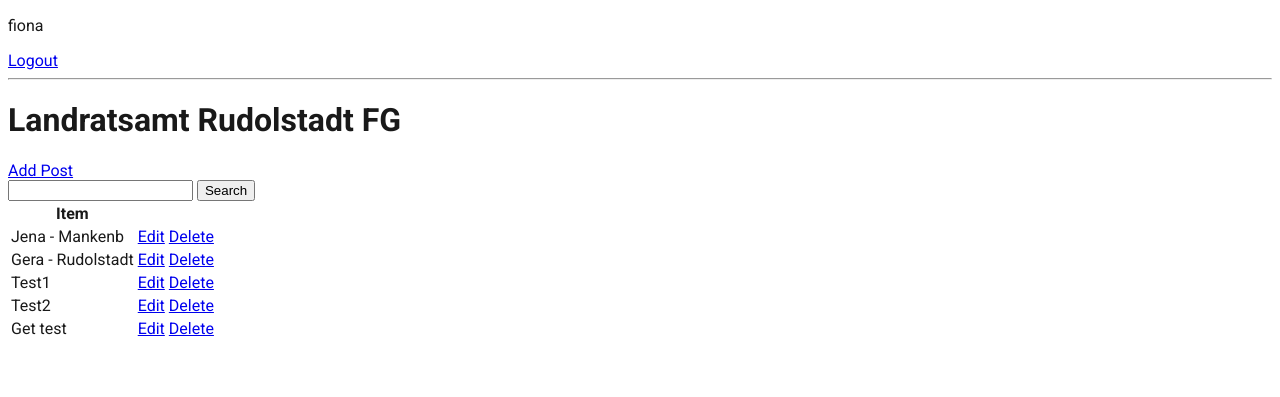
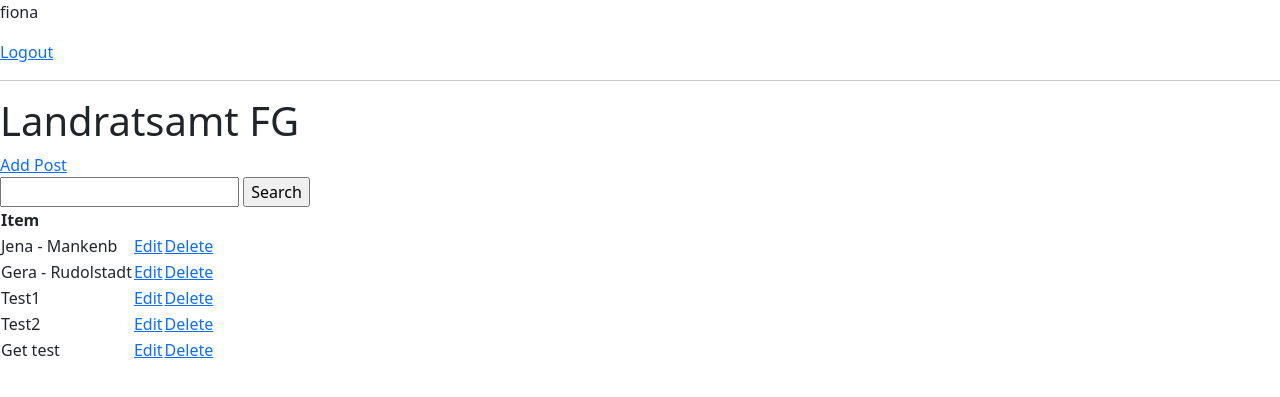
Before and after one commit to FionaButtig/LandratsamtFG, a Django app: page / in a window 1280 px wide. Shown: the top 397 px of the page. Run offline with Django 3.2, Linux system fonts and the light colour scheme; a user stored in the database is signed in; data comes from the database, SQL or seed files in the repository; both versions use the stored data as it was after the commit.

Commit message:
trying to do css but not working so starting from 0 with the css stuff only

```diff
--- a/base/static/css/style.css
+++ b/base/static/css/style.css
@@ -1,7 +1,3 @@
-@import url("https://fonts.googleapis.com/css2?family=Lobster&family=Roboto:wght@300;400;500;700;900&family=Rubik:ital,wght@0,500;1,800&display=swap");
-body {
-  background-color: white;
-  color: #191919;
-  font-family: 'Roboto', 'Lucida Sans', 'Lucida Sans Regular', 'Lucida Grande', 'Lucida Sans Unicode', Geneva, Verdana, sans-serif;
+body{
+    background-color: green;
 }
-/*# sourceMappingURL=style.css.map */
--- a/base/static/css/style.scss
+++ /dev/null
@@ -1,7 +0,0 @@
-@import url('https://fonts.googleapis.com/css2?family=Lobster&family=Roboto:wght@300;400;500;700;900&family=Rubik:ital,wght@0,500;1,800&display=swap');
-
-body{
-    background-color: white;
-    color: rgb(25, 25, 25);
-    font-family: 'Roboto', 'Lucida Sans', 'Lucida Sans Regular', 'Lucida Grande', 'Lucida Sans Unicode', Geneva, Verdana, sans-serif;
-}
--- a/base/templates/base/login.html
+++ b/base/templates/base/login.html
@@ -1,5 +1,3 @@
-{% extends 'base/main.html' %}
-{% block content %}
 
 <h1>Login</h1>
 
@@ -10,6 +8,3 @@
 </form>
 
 <p>Don't have an account? <a href="{% url 'register' %}">Register</a></p>
-
-
-{% endblock content %}
--- a/base/templates/base/main.html
+++ /dev/null
@@ -1,22 +0,0 @@
-<!DOCTYPE html>
-<html lang="en">
-<head>
-    <meta charset="UTF-8">
-    <meta name="viewport" content="width=device-width, initial-scale=1.0">
-    <title>Landratsamt FG Main</title>
-    <meta name="description" content="">
-    <meta>
-    <link rel="stylesheet" href="static/css/style.css">
-
-
-</head>
-<body>
-
-    <div class="container">
-        {% block content %}
-
-        {% endblock content %}
-    </div>
-
-</body>
-</html>
--- a/base/templates/base/register.html
+++ b/base/templates/base/register.html
@@ -1,6 +1,5 @@
-{% extends 'base/main.html' %}
-{% block content %}
 
+    <div id="register-main-container">
     <h1>Register</h1>
 
     <form method="POST" action="">
@@ -10,5 +9,4 @@
     </form>
 
     <p>Already have an account? <a href="">Login</a></p>
-
-{% endblock content %}
+    </div>
--- a/base/templates/base/task.html
+++ b/base/templates/base/task.html
@@ -1,5 +1,2 @@
-{% extends 'base/main.html' %}
-{% block content %}
+
 <h1>Task: {{task}}</h1>
-
-{% endblock content %}
--- a/base/templates/base/task_confirm_delete.html
+++ b/base/templates/base/task_confirm_delete.html
@@ -1,5 +1,3 @@
-{% extends 'base/main.html' %}
-{% block content %}
 
     <a href="{% url 'tasks' %}">Go back</a>
     <form action="" method="POST">
@@ -7,5 +5,3 @@
         <p>Are you sure you want to delete this Post? "{{task}}"</p>
         <input type="submit" value="delete">
     </form>
-
-{% endblock content %}
--- a/base/templates/base/task_form.html
+++ b/base/templates/base/task_form.html
@@ -1,5 +1,4 @@
-{% extends 'base/main.html' %}
-{% block content %}
+
 
     <h3>Fahrplan Form</h3>
 
@@ -13,5 +12,3 @@
         {{form.as_p}}
         <input type="submit" value="Submit">
     </form>
-
-{% endblock content %}
--- a/base/templates/base/task_list.html
+++ b/base/templates/base/task_list.html
@@ -1,15 +1,24 @@
-{% extends 'base/main.html' %}
-{% block content %}
+{% load static %}
 
-{% if request.user.is_authenticated %}
+<!DOCTYPE html>
+<html lang="en">
+<head>
+    <meta charset="UTF-8">
+    <meta name="viewport" content="width=device-width, initial-scale=1.0">
+    <title>Document</title>
+    <link rel="stylesheet" href="https://cdn.jsdelivr.net/npm/bootstrap@5.1.3/dist/css/bootstrap.min.css" integrity="sha384-1BmE4kWBq78iYhFldvKuhfTAU6auU8tT94WrHftjDbrCEXSU1oBoqyl2QvZ6jIW3" crossorigin="anonymous">
+    <link rel="stylesheet" href="{% static 'css/blog.css' %}">
+</head>
+<body>
+    {% if request.user.is_authenticated %}
     <p>{{request.user}}</p>
     <a href="{% url 'logout' %}">Logout</a>
-{% else %}
+    {% else %}
     <a href="{% url 'login' %}">Login</a>
-{% endif %}
+    {% endif %}
 
     <hr>
-    <h1>Landratsamt Rudolstadt FG</h1>
+    <h1>Landratsamt FG</h1>
     <a href="{% url 'task-create' %}">Add Post</a>
 
     <form method="GET">
@@ -33,5 +42,5 @@
             <h3>No items in list</h3>
         {% endfor %}
     </table>
-
-{% endblock content %}
+</body>
+</html>
```
Also changed, not shown: base/static/css/registerStyle.scss (deleted), db.sqlite3, 1 other file. Lines whose indentation alone changed are shown as unchanged.
